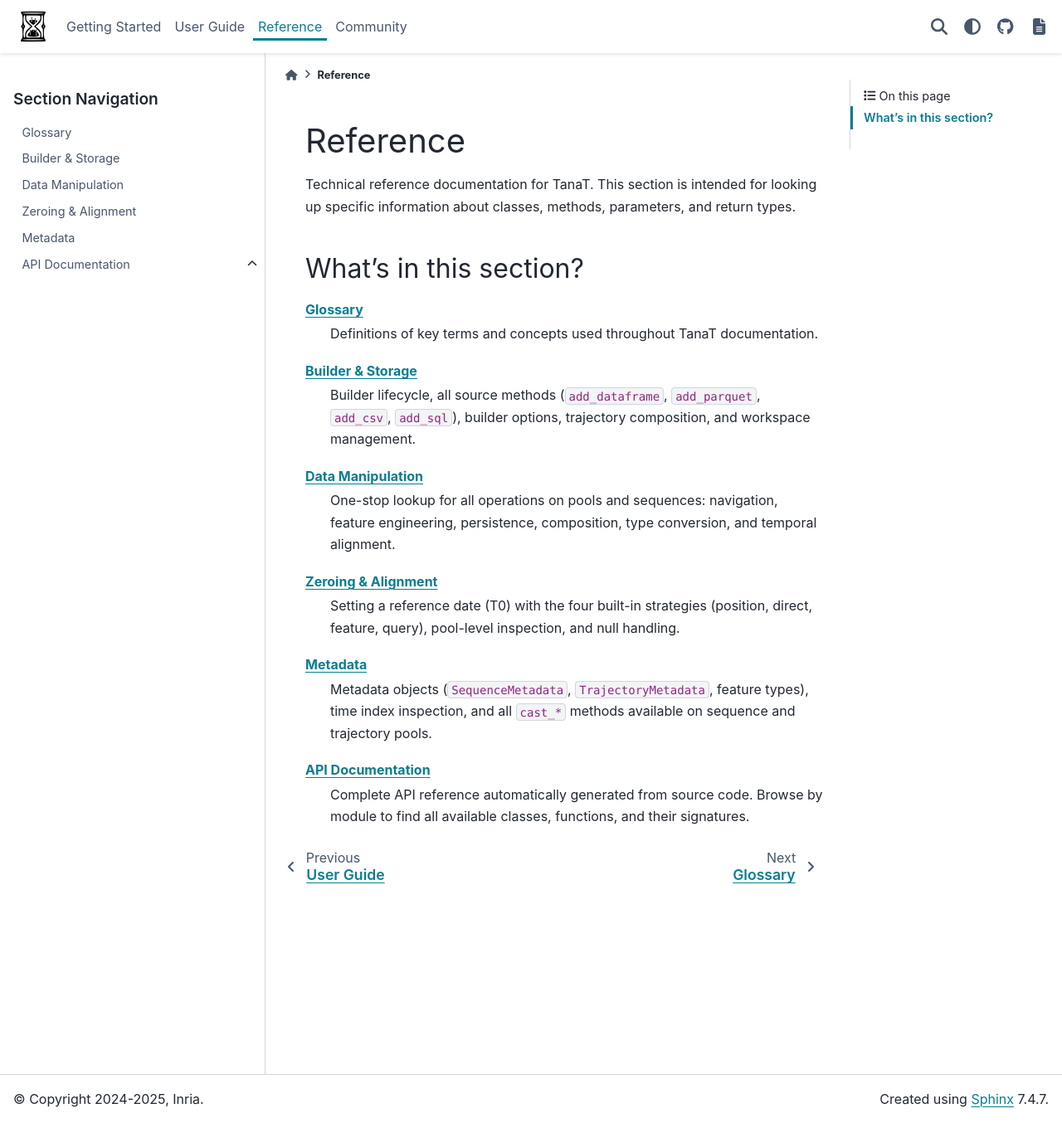
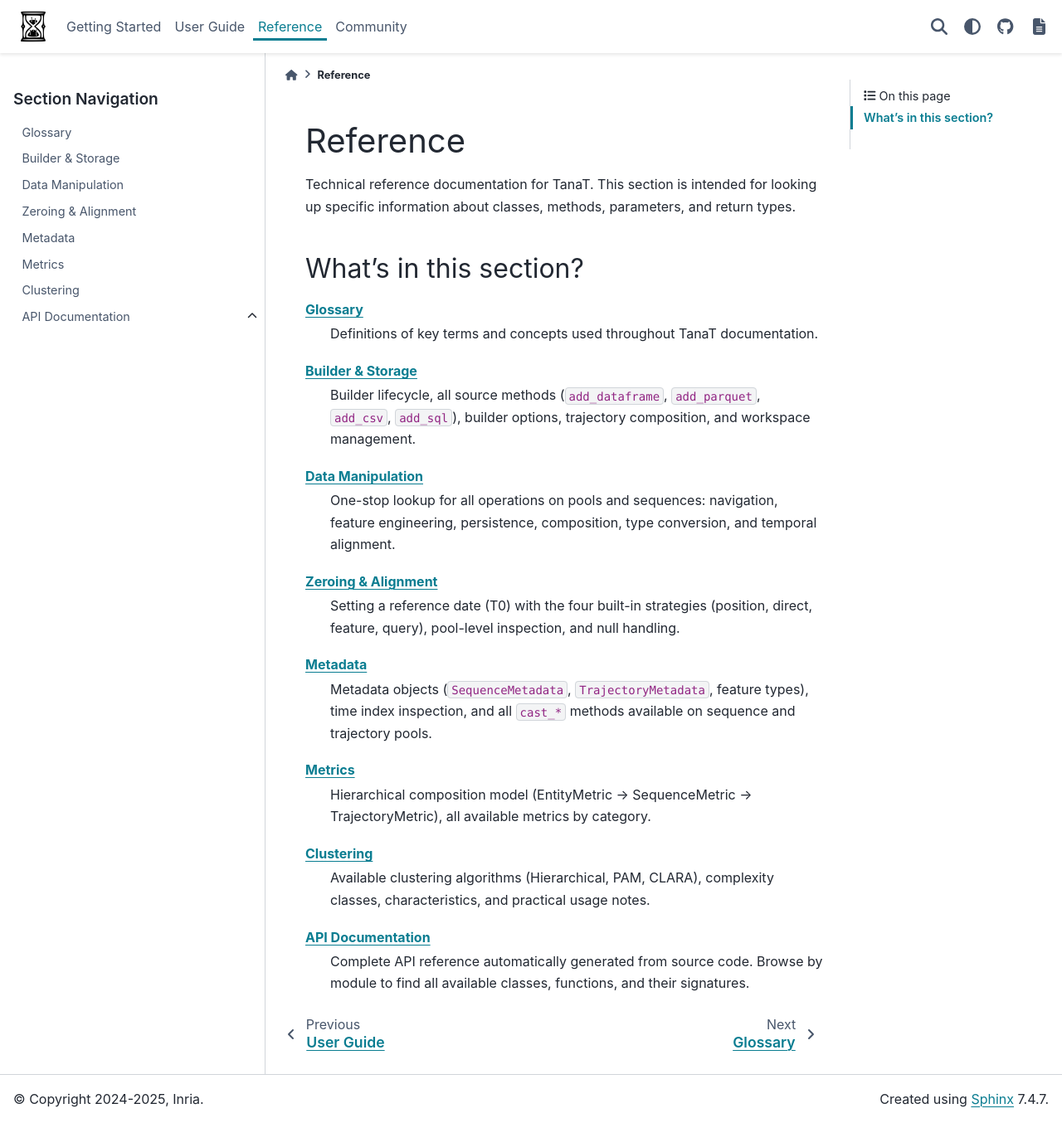
Before and after one commit to TanaT-Lab/TanaT, a Sphinx documentation site: the page built from doc/source/reference/index.rst, in a window 1280 px wide and 1354 px high. Shown: the whole window at 83% size. Built offline with Sphinx 7.4.7 and the PyData theme 0.15.4, drawn with Linux system fonts in a browser that asks for light colours; pages that are not in the unit, such as notebooks, are missing from menus.

Commit message:
doc: add metrics and clustering sections to reference index

```diff
--- a/doc/source/reference/index.rst
+++ b/doc/source/reference/index.rst
@@ -13,6 +13,8 @@ information about classes, methods, parameters, and return types.
    manipulation
    zeroing
    metadata
+   metrics
+   clustering
    api/index
 
 What's in this section?
@@ -40,6 +42,14 @@ What's in this section?
    time index inspection, and all ``cast_*`` methods available on sequence and
    trajectory pools.
 
+:doc:`metrics`
+   Hierarchical composition model (EntityMetric → SequenceMetric → TrajectoryMetric),
+   all available metrics by category.
+
+:doc:`clustering`
+   Available clustering algorithms (Hierarchical, PAM, CLARA), complexity classes,
+   characteristics, and practical usage notes.
+
 :doc:`api/index`
    Complete API reference automatically generated from source code.
    Browse by module to find all available classes, functions, and their signatures.
```
